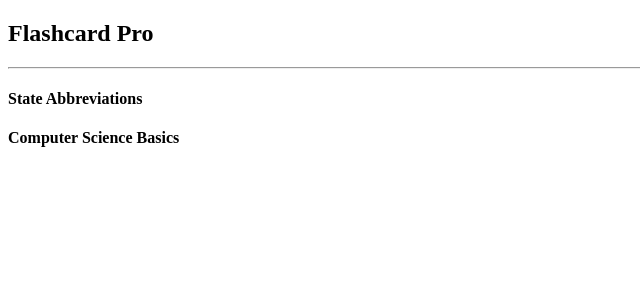
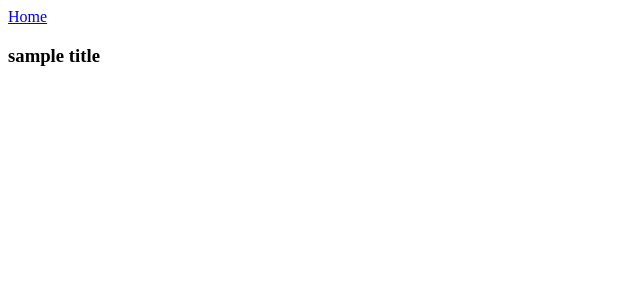
Before and after one commit to sergioviniciuss/flashcardpro, a React (Create React App) app: page /stack in a window 1280 px wide. Shown: the top 300 px of the page, without its empty margins (0-640 px from the left). Built offline with nearby package versions, Linux system fonts and the light colour scheme.

Commit message:
setting up react router 4

```diff
--- /dev/null
+++ b/src/components/Stack.js
@@ -0,0 +1,15 @@
+import React, { Component } from 'react';
+import { Link } from 'react-router-dom';
+
+class Stack extends Component {
+    render () {
+        return (
+            <div>
+                <Link to='/'>Home</Link>
+                <h3>sample title</h3>
+            </div>
+        )
+    }
+}
+
+export default Stack;
--- a/src/components/Stacklist.js
+++ b/src/components/Stacklist.js
@@ -1,5 +1,6 @@
 import React, { Component } from 'react';
 import stacks from '../data/stacks.json';
+import { Link } from 'react-router-dom';
 
 class Stacklist extends Component {
     render () {
@@ -8,7 +9,9 @@
                 {
                     stacks.map(stack => {
                         return (
-                            <h4 key={stack.id}>{stack.title}</h4>
+                            <Link key={stack.id} to='/stack'>
+                                <h4 >{stack.title}</h4>
+                            </Link>
 
                         )
                     })
--- a/src/index.js
+++ b/src/index.js
@@ -1,5 +1,16 @@
 import React from 'react';
 import ReactDOM from 'react-dom';
+import {BrowserRouter, Switch, Route } from 'react-router-dom';
 import App from './components/App';
+import Stack from './components/Stack';
 
-ReactDOM.render(<App />, document.getElementById('root'));
+
+ReactDOM.render(
+    <BrowserRouter>
+        <Switch>
+            <Route exact path ='/' component={App} />
+            <Route path ='/stack' component={Stack} />
+        </Switch>
+    </BrowserRouter>,
+    document.getElementById('root')
+);
```
